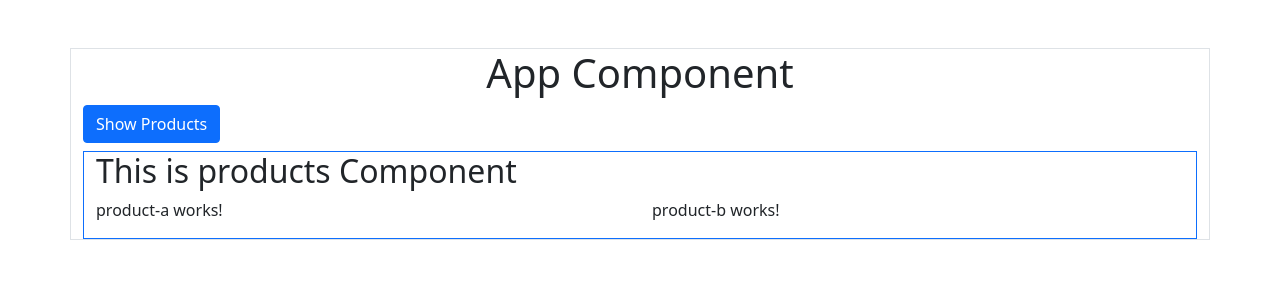
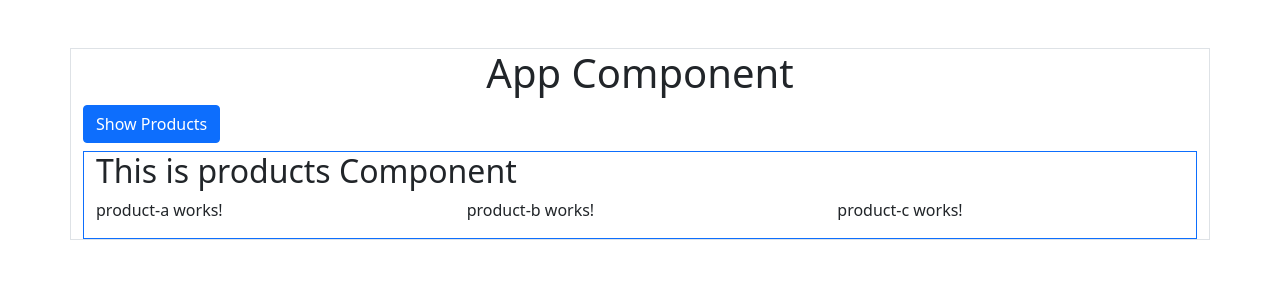
Before and after one commit to codewithsri-ni-vas/angularproducts, an Angular app in the folder ang-products/: page / in a window 1280 px wide. Shown: the top 300 px of the page. Built offline with nearby package versions, Linux system fonts and the light colour scheme.

Commit message:
5. component selector

```diff
--- a/ang-products/src/app/app.module.ts
+++ b/ang-products/src/app/app.module.ts
@@ -6,13 +6,15 @@ import { AppComponent } from './app.component';
 import { ProductsComponent } from './products/products.component';
 import { ProductAComponent } from './components/product-a/product-a.component';
 import { ProductBComponent } from './components/product-b/product-b.component';
+import { ProductCComponent } from './components/product-c/product-c.component';
 
 @NgModule({
   declarations: [
     AppComponent,
     ProductsComponent,
     ProductAComponent,
-    ProductBComponent
+    ProductBComponent,
+    ProductCComponent
   ],
   imports: [
     BrowserModule,
--- a/ang-products/src/app/components/product-b/product-b.component.ts
+++ b/ang-products/src/app/components/product-b/product-b.component.ts
@@ -1,7 +1,7 @@
 import { Component, OnInit } from '@angular/core';
 
 @Component({
-  selector: 'app-product-b',
+  selector: '[app-product-b]',
   templateUrl: './product-b.component.html',
   styleUrls: ['./product-b.component.css']
 })
--- /dev/null
+++ b/ang-products/src/app/components/product-c/product-c.component.html
@@ -0,0 +1 @@
+<p>product-c works!</p>
--- /dev/null
+++ b/ang-products/src/app/components/product-c/product-c.component.ts
@@ -0,0 +1,15 @@
+import { Component, OnInit } from '@angular/core';
+
+@Component({
+  selector: '.app-product-c',
+  templateUrl: './product-c.component.html',
+  styleUrls: ['./product-c.component.css']
+})
+export class ProductCComponent implements OnInit {
+
+  constructor() { }
+
+  ngOnInit(): void {
+  }
+
+}
--- a/ang-products/src/app/products/products.component.html
+++ b/ang-products/src/app/products/products.component.html
@@ -1,12 +1,16 @@
 <div class="container border border-primary mt-2">
     <h2>This is products Component</h2>
     <div class="row">
-        <div class="col-6">
+        <div class="col-4">
             <app-product-a></app-product-a>
 
         </div>
-        <div class="col-6">
-            <app-product-b></app-product-b>
+        <div class="col-4">
+            <div app-product-b></div>
+
+        </div>
+        <div class="col-4">
+            <div class="app-product-c"></div>
 
         </div>
     </div>
```
Also changed, not shown: ang-products/src/app/components/product-c/product-c.component.css (added), 1 other file (tests, documents, lock files or other folders).
